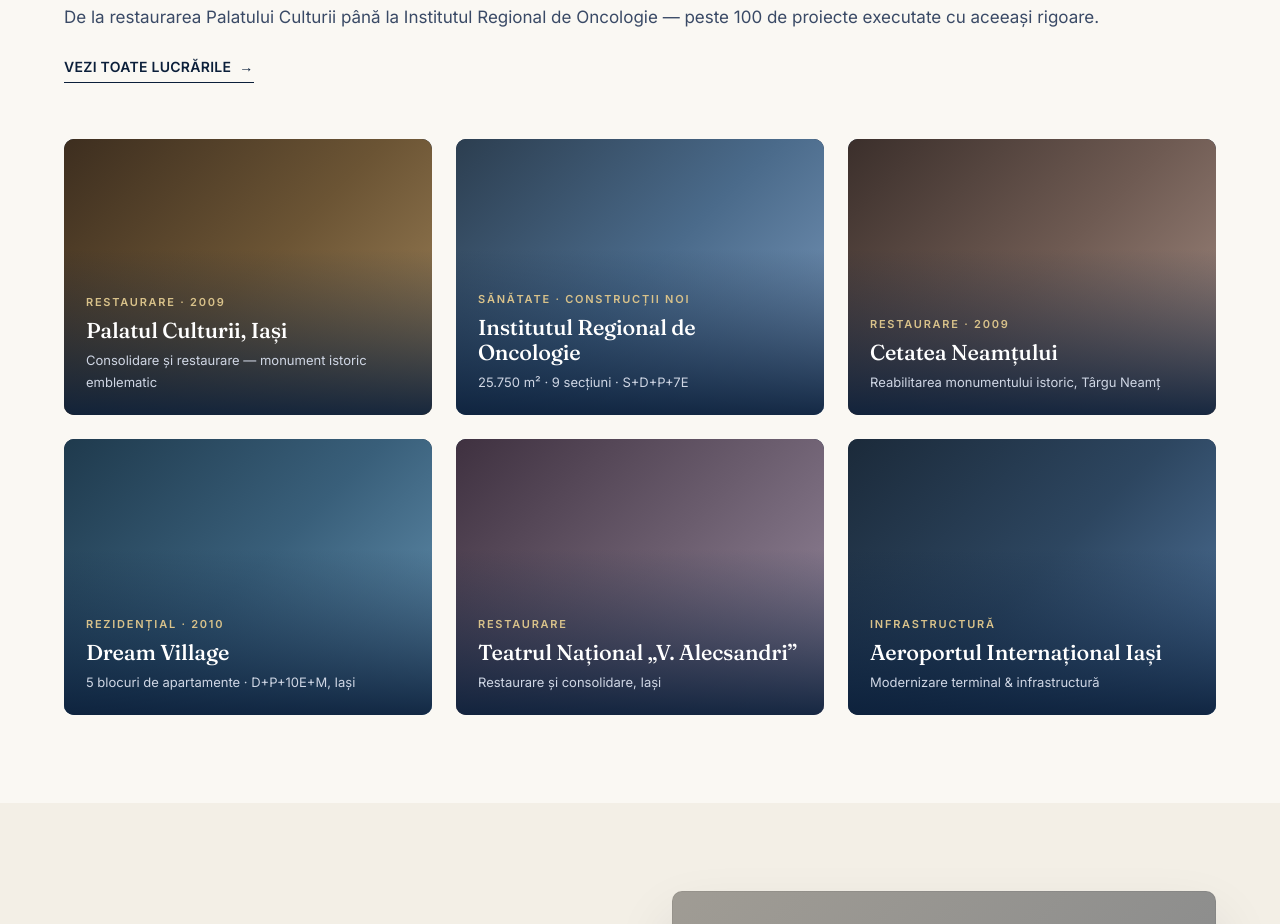
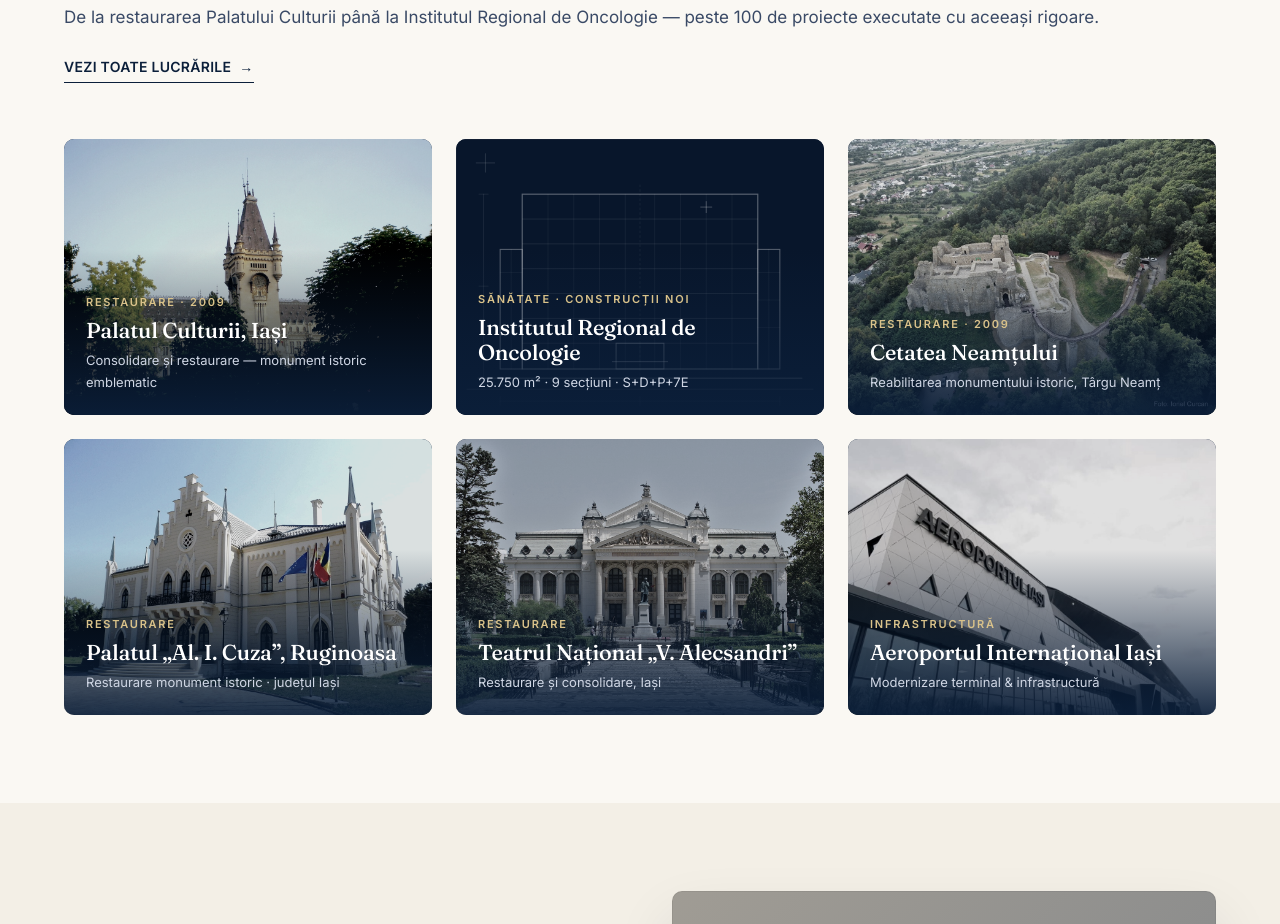
Before and after one commit to websiten1/iasicon, a plain HTML site: page index.html in a window 1280 px wide. Shown: the part 2236-3160 px from the top of the page. Drawn offline with Linux system fonts and the light colour scheme; grey boxes are pictures that could not be loaded.

Commit message:
Poze reale ale clădirilor (patrimoniu) + schiță arhitecturală (IRO)
Înlocuit gradient-urile generice din cardurile de proiect cu imagini
reale ale clădirilor, preluate din Wikimedia Commons (CC/domeniu public):

- Palatul Culturii, Iași (Iași, Palatul Culturii 2.jpg)
- Cetatea Neamțului (Cetatea Neamt (5).jpg)
- Teatrul Național V. Alecsandri (Romania Iași National Theatre.jpg)
- Palatul Cuza, Ruginoasa (înlocuiește Dream Village — Ruginoasa e
  deja în portofoliul lor de restaurare și are poză publică)
- Aeroportul Internațional Iași (Aeroportul International Iasi 2024.jpg)

Toate pozele:
- Redimensionate la 1200px lățime și recompresate la Q82 (fișiere
  ~150–600 KB, suficient pentru retina displays)
- Tratament duotone institutional: saturate(.55) contrast(1.05)
  brightness(.88) — le unifică vizual cu paleta navy și cu tonul
  editorial al site-ului; NU arată ca stock photo
- Pe hover: revin la culori naturale + zoom subtil 1.05x
  (semnal clar că e o carte de vizită a unui proiect real)

Pentru Institutul Regional de Oncologie (fără poză publică pe
Commons) am desenat o schiță arhitecturală SVG în același limbaj
vizual ca templul din hero: clădire principală cu 7 nivele, două
aripi laterale, grilă de ferestre, intrare cu acoperiș, cruce
medicală subtilă, linii de cotă. Nu primește filtrul duotone, are
propria grilă tehnică ca watermark.

Aplicat atât pe homepage (6 cards featured) cât și pe pagina
Portofoliu (unde gradient-urile rămân doar pentru proiectele fără
poză publică — Muzeul Unirii, Biserica Armeană, Dream Village etc.)

Made-with: Cursor

```diff
--- a/index.html
+++ b/index.html
@@ -132,7 +132,7 @@
 
       <div class="grid grid-3 reveal">
         <article class="project">
-          <div class="img img-gradient-2"></div>
+          <div class="img img-palat-culturii" role="img" aria-label="Palatul Culturii, Iași"></div>
           <div class="label">
             <span class="tag">Restaurare · 2009</span>
             <h3>Palatul Culturii, Iași</h3>
@@ -140,7 +140,7 @@
           </div>
         </article>
         <article class="project">
-          <div class="img img-gradient-1"></div>
+          <div class="img img-sketch" role="img" aria-label="Institutul Regional de Oncologie Iași — schiță arhitecturală"></div>
           <div class="label">
             <span class="tag">Sănătate · construcții noi</span>
             <h3>Institutul Regional de Oncologie</h3>
@@ -148,7 +148,7 @@
           </div>
         </article>
         <article class="project">
-          <div class="img img-gradient-4"></div>
+          <div class="img img-cetatea-neamtului" role="img" aria-label="Cetatea Neamțului"></div>
           <div class="label">
             <span class="tag">Restaurare · 2009</span>
             <h3>Cetatea Neamțului</h3>
@@ -156,15 +156,15 @@
           </div>
         </article>
         <article class="project">
-          <div class="img img-gradient-3"></div>
+          <div class="img img-palatul-ruginoasa" role="img" aria-label="Palatul Cuza de la Ruginoasa"></div>
           <div class="label">
-            <span class="tag">Rezidențial · 2010</span>
-            <h3>Dream Village</h3>
-            <div class="meta">5 blocuri de apartamente · D+P+10E+M, Iași</div>
+            <span class="tag">Restaurare</span>
+            <h3>Palatul „Al. I. Cuza”, Ruginoasa</h3>
+            <div class="meta">Restaurare monument istoric · județul Iași</div>
           </div>
         </article>
         <article class="project">
-          <div class="img img-gradient-6"></div>
+          <div class="img img-teatrul-national" role="img" aria-label="Teatrul Național Vasile Alecsandri, Iași"></div>
           <div class="label">
             <span class="tag">Restaurare</span>
             <h3>Teatrul Național „V. Alecsandri”</h3>
@@ -172,7 +172,7 @@
           </div>
         </article>
         <article class="project">
-          <div class="img img-gradient-7"></div>
+          <div class="img img-aeroport-iasi" role="img" aria-label="Aeroportul Internațional Iași"></div>
           <div class="label">
             <span class="tag">Infrastructură</span>
             <h3>Aeroportul Internațional Iași</h3>
--- a/styles.css
+++ b/styles.css
@@ -575,9 +575,14 @@ section.tight { padding: 64px 0; }
   inset: 0;
   background-size: cover;
   background-position: center;
-  transition: transform 600ms ease;
+  background-repeat: no-repeat;
+  transition: transform 700ms cubic-bezier(.2,.7,.2,1), filter var(--t);
+  filter: saturate(.55) contrast(1.05) brightness(.88);
 }
-.project:hover .img { transform: scale(1.04); }
+.project:hover .img {
+  transform: scale(1.05);
+  filter: saturate(1) contrast(1) brightness(1);
+}
 .project::after {
   content: "";
   position: absolute;
@@ -612,7 +617,27 @@ section.tight { padding: 64px 0; }
   color: #cfd6e4;
 }
 
-/* Project gradient "images" (fallback — visual is an architectural gradient) */
+/* Project images — real photos (CC-licensed, Wikimedia Commons) + arch. sketch */
+.img-palat-culturii    { background-image: url('images/palat-culturii.jpg'); }
+.img-cetatea-neamtului { background-image: url('images/cetatea-neamtului.jpg'); }
+.img-teatrul-national  { background-image: url('images/teatrul-national.jpg'); }
+.img-palatul-ruginoasa { background-image: url('images/palatul-ruginoasa.jpg'); }
+.img-aeroport-iasi     { background-image: url('images/aeroport-iasi.jpg'); }
+/* Minimalist architectural sketch — when no public photo is available */
+.img-sketch {
+  background-color: #08162b;
+  background-image:
+    linear-gradient(rgba(255,255,255,.04) 1px, transparent 1px),
+    linear-gradient(90deg, rgba(255,255,255,.04) 1px, transparent 1px),
+    url('images/iro-sketch.svg');
+  background-size: 20px 20px, 20px 20px, 78% auto;
+  background-position: 0 0, 0 0, center 55%;
+  background-repeat: repeat, repeat, no-repeat;
+  filter: none !important;
+}
+.project:hover .img-sketch { transform: none; }
+
+/* Legacy gradient classes — fallback for portofoliu sub-projects without photos */
 .img-gradient-1 { background: linear-gradient(135deg, #2c3e50 0%, #4a6a8a 50%, #7d9cbf 100%); }
 .img-gradient-2 { background: linear-gradient(135deg, #3d2e1f 0%, #6b5434 50%, #a1855b 100%); }
 .img-gradient-3 { background: linear-gradient(135deg, #1f3a4d 0%, #395f7a 50%, #6896b5 100%); }
```
Also changed, not shown: portofoliu.html (+6 -6 lines), images/aeroport-iasi.jpg (added), images/cetatea-neamtului.jpg (added), images/iro-sketch.svg (added), images/palat-culturii.jpg (added), images/palatul-ruginoasa.jpg (added), images/teatrul-national.jpg (added).
